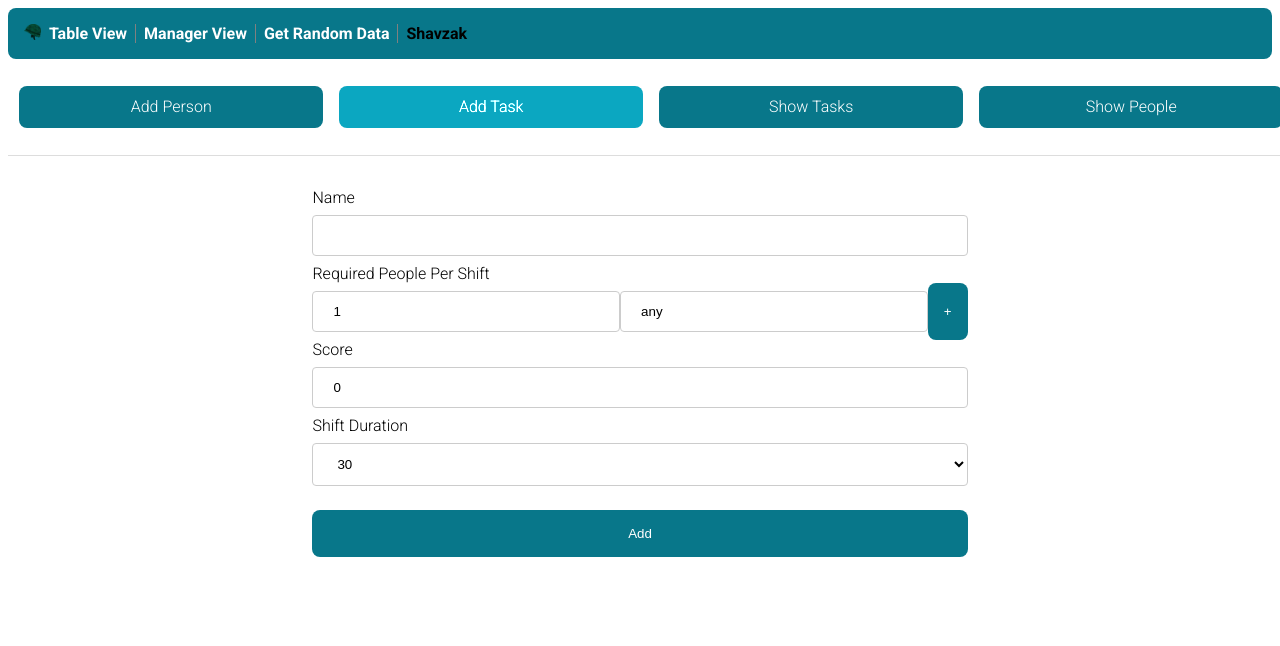
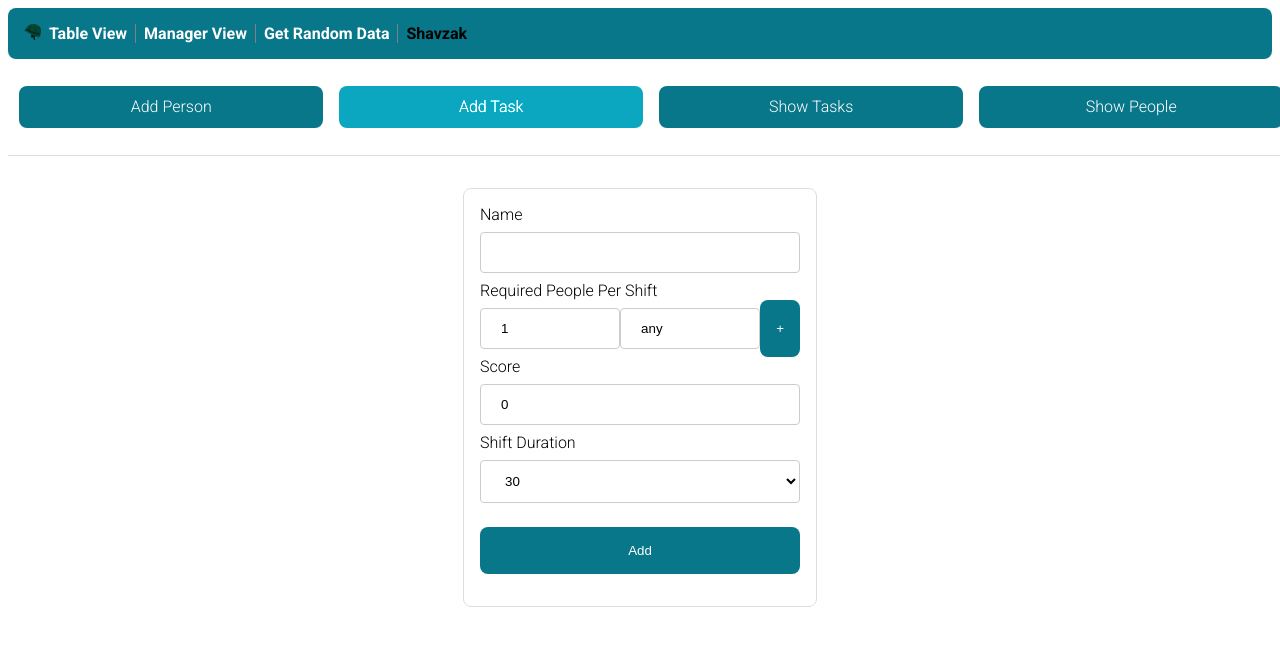
Before and after one commit to yuval-herman/shavazak, a React (Create React App) app in the folder client/: page /tablemanager/addtask in a window 1280 px wide. Shown: the top 646 px of the page. Built offline with nearby package versions, Linux system fonts and the light colour scheme.

Commit message:
style form

```diff
--- a/client/src/style/form.scss
+++ b/client/src/style/form.scss
@@ -1,6 +1,9 @@
 @use "base";
 .main {
-	// max-width: 70%;
+	border: solid #ddd 1px;
+	border-radius: 0.5rem;
+	padding: 1rem;
+	max-width: 20rem;
 	text-transform: capitalize;
 	margin: auto;
 	margin-top: 1rem;
```
